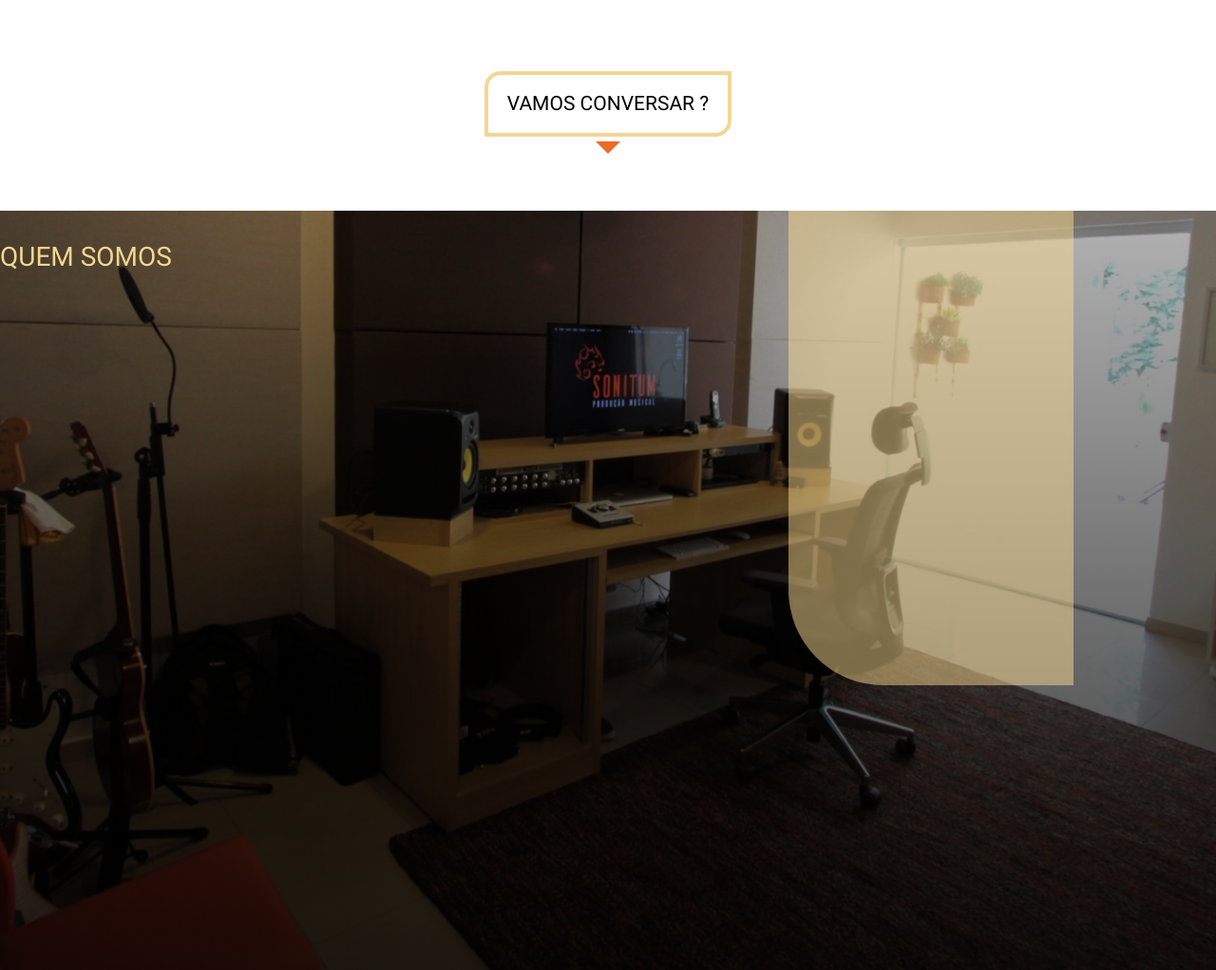
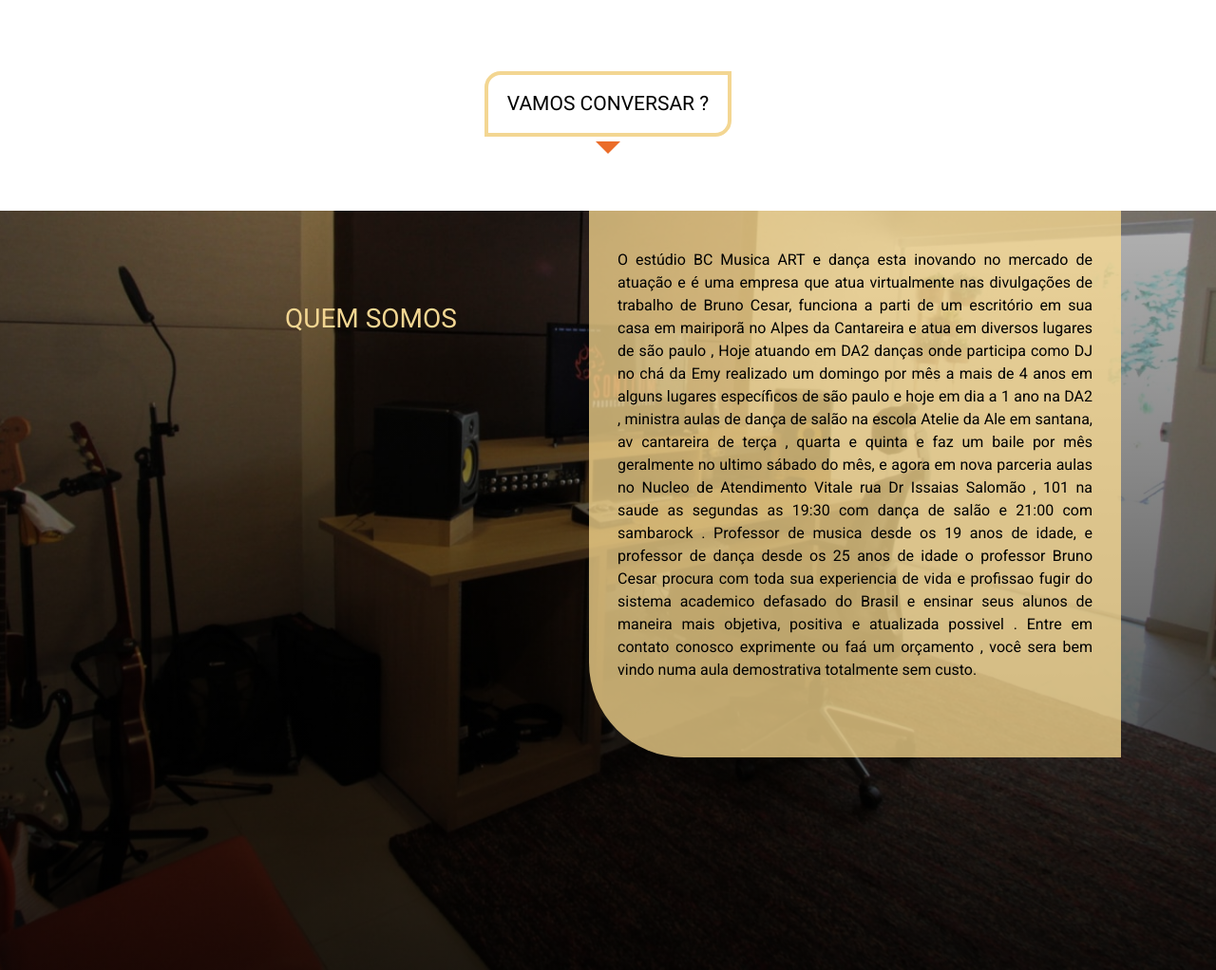
Before and after one commit to pissulin/BC-Studio, a PHP site: page / in a window 1280 px wide. Shown: the part 1152-2174 px from the top of the page at 95% size. Run offline with PHP 8.4, Linux system fonts and the light colour scheme.

Commit message:
atualização

```diff
--- a/css/style.css
+++ b/css/style.css
@@ -162,22 +162,24 @@ section {
     .sobre h2 {
         position: absolute;
         text-align: center;
-        padding-top: 35px;
+        padding-top: 100px;
         color: #f3d692;
         font-family: "Roboto",sans-serif;
         font-size: 28px;
         display: inline;
+        left: 300px;
     }
 
     .texto-esquerdo{
-        width: 300px;
-        height: 500px;
-        background-color: #fcdc917c;
+        width: 500px;
+        text-align: justify;
+        background-color: #fcdc91be;
         border-radius: 0 0 0 100px;
         margin: 0;
-        padding: 0;
+        padding: 40px 30px 80px;
         display: inline;
         position: absolute;
-        right: 150px;
-        box-sizing: content-box
+        right: 100px;
+        line-height: 1.5;
+        font-family: "Roboto",sans-serif;
     }
--- a/index.html
+++ b/index.html
@@ -71,6 +71,9 @@
                 <article class="sobre">
                     <h2>QUEM SOMOS</h2>
                     <div class="texto-esquerdo">
+                            <p>O estúdio BC  Musica ART e dança esta inovando no mercado de atuação e é uma empresa que atua virtualmente nas divulgações de trabalho de Bruno Cesar, funciona a parti de um escritório em sua casa em mairiporã no Alpes da Cantareira e atua em diversos lugares de são paulo , Hoje atuando em DA2 danças onde participa como DJ no chá da Emy realizado um domingo por mês a mais de 4 anos em alguns lugares específicos de são paulo e hoje em dia a 1 ano na DA2 , ministra aulas de dança de salão na escola Atelie da Ale em santana, av cantareira  de terça , quarta e quinta e faz um baile por mês geralmente no ultimo sábado do mês, e agora em nova parceria aulas no Nucleo de Atendimento Vitale rua  Dr Issaias Salomão , 101 na saude as segundas as 19:30 com dança de salão e 21:00 com sambarock .
+                                    Professor de musica desde os 19 anos de idade, e professor de dança desde os 25 anos de idade o professor Bruno Cesar procura com toda sua experiencia de vida e profissao fugir do sistema academico defasado do Brasil e ensinar seus alunos de maneira mais objetiva, positiva e atualizada possivel .
+                                    Entre em contato conosco exprimente ou faá um orçamento , você sera bem vindo numa aula demostrativa totalmente sem custo.</p>
                     </div>
                 </article>
 
```
